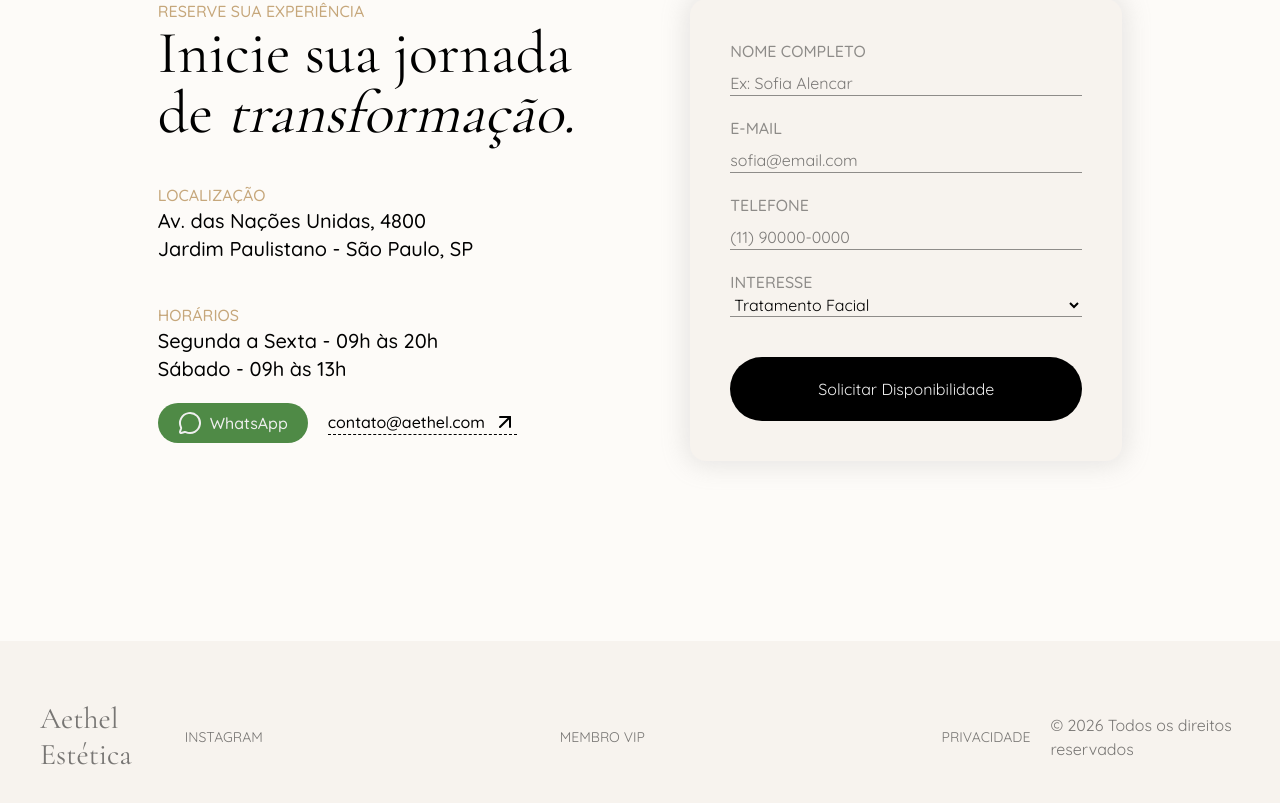
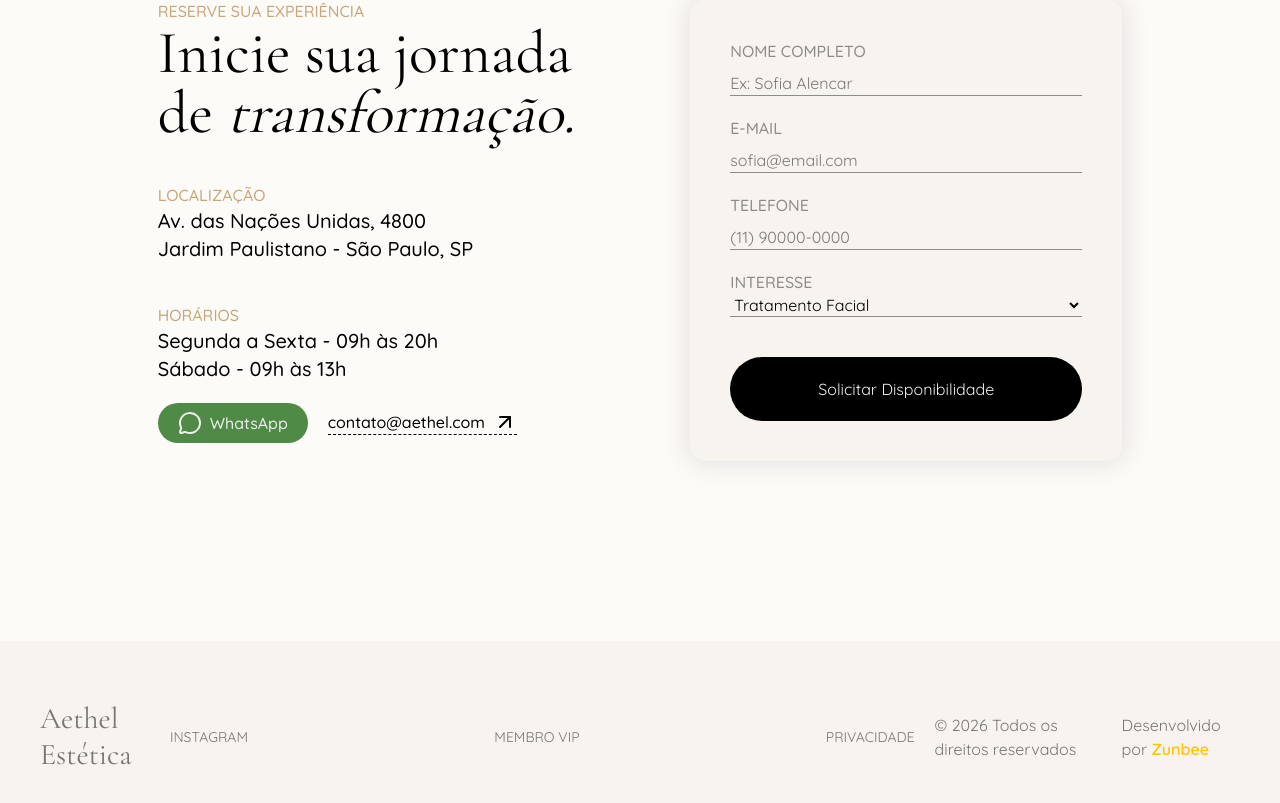
Before and after one commit to ryalee/maison-aethel, a Next.js app: page / in a window 1280 px wide. Shown: the part 3945-4748 px from the top of the page. Built offline with nearby package versions, Linux system fonts and the light colour scheme.

Commit message:
Update page.tsx

```diff
--- a/app/page.tsx
+++ b/app/page.tsx
@@ -41,6 +41,7 @@ export default function Home() {
         </nav>
 
         <p className="">&copy; {new Date().getFullYear()} Todos os direitos reservados</p>
+        <p>Desenvolvido por <a className="text-[#ffc300] font-semibold">Zunbee</a></p>
       </footer>
     </>
   );
```
